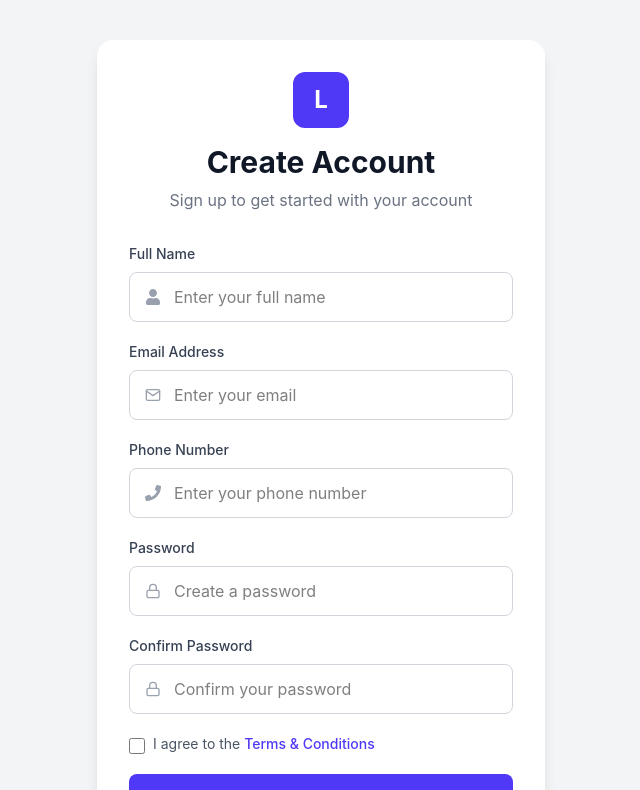
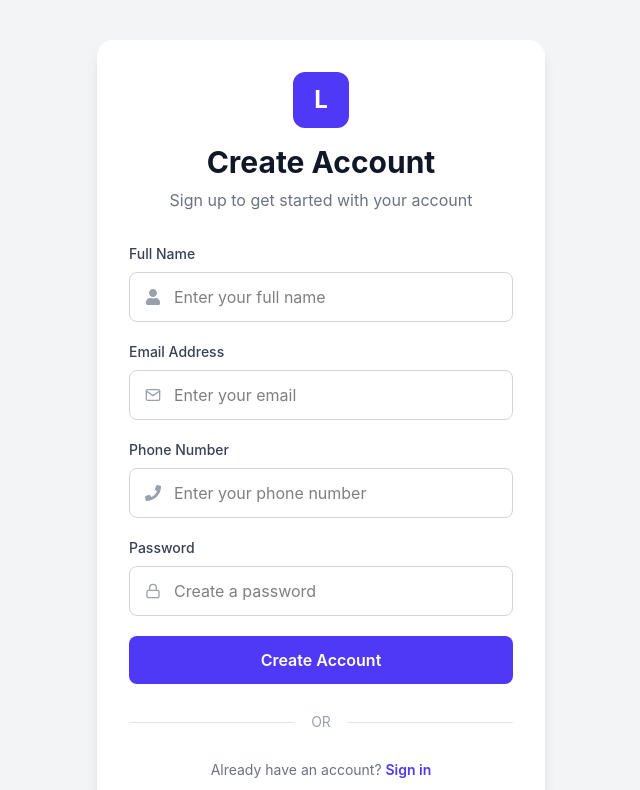
Before and after one commit to moshiurhossain/LMS-FRONTEND, a React (Vite) app: page /auth in a window 1280 px wide. Shown: the top 790 px of the page, without its empty margins (319-959 px from the left). Built offline with nearby package versions, Linux system fonts and the light colour scheme.

Commit message:
signup page func added

```diff
--- a/src/pages/Signup.jsx
+++ b/src/pages/Signup.jsx
@@ -2,8 +2,31 @@
 
 import { FaUser, FaPhone } from "react-icons/fa";
 import { FiMail, FiLock } from "react-icons/fi";
+import { useSignupApiMutation } from "../service/api";
+import { useState } from "react";
 
 const Signup = () => {
+  // signup api mutation
+  const [signupApi] = useSignupApiMutation()
+  // get data from body
+  const [formData,setFormData] = useState(
+    {
+    name :"",
+    email:"",
+    password:"",
+    phone:"",
+    }
+  )
+  const handleSignup = async (e)=>{
+   e.preventDefault();
+   try{
+   const res = await signupApi(formData).unwrap()
+   console.log(res)
+   }catch(err){
+    console.log( 'ERROR =>',err)
+   }
+
+  }
   return (
     <div className="min-h-screen bg-gray-100 flex items-center justify-center px-4 py-10">
       <div className="w-full max-w-md bg-white rounded-2xl shadow-lg p-8">
@@ -39,6 +62,7 @@ const Signup = () => {
                 type="text"
                 placeholder="Enter your full name"
                 className="w-full pl-11 pr-4 py-3 border border-gray-300 rounded-lg outline-none focus:ring-2 focus:ring-indigo-500 focus:border-indigo-500 transition"
+                onChange={(e)=>setFormData((prev)=>({...prev,name:e.target.value}))}
               />
             </div>
           </div>
@@ -56,6 +80,7 @@ const Signup = () => {
                 type="email"
                 placeholder="Enter your email"
                 className="w-full pl-11 pr-4 py-3 border border-gray-300 rounded-lg outline-none focus:ring-2 focus:ring-indigo-500 focus:border-indigo-500 transition"
+                onChange={(e)=>setFormData((prev)=>({...prev,email:e.target.value}))}
               />
             </div>
           </div>
@@ -73,7 +98,8 @@ const Signup = () => {
                 type="tel"
                 placeholder="Enter your phone number"
                 className="w-full pl-11 pr-4 py-3 border border-gray-300 rounded-lg outline-none focus:ring-2 focus:ring-indigo-500 focus:border-indigo-500 transition"
-              />
+                onChange={(e)=>setFormData((prev)=>({...prev,phone:e.target.value}))}
+             />
             </div>
           </div>
 
@@ -90,49 +116,22 @@ const Signup = () => {
                 type="password"
                 placeholder="Create a password"
                 className="w-full pl-11 pr-4 py-3 border border-gray-300 rounded-lg outline-none focus:ring-2 focus:ring-indigo-500 focus:border-indigo-500 transition"
-              />
+                onChange={(e)=>setFormData((prev)=>({...prev,password:e.target.value}))}
+             />
             </div>
           </div>
 
           {/* Confirm Password */}
-          <div>
-            <label className="block text-sm font-medium text-gray-700 mb-2">
-              Confirm Password
-            </label>
 
-            <div className="relative">
-              <FiLock className="absolute left-4 top-1/2 -translate-y-1/2 text-gray-400" />
-
-              <input
-                type="password"
-                placeholder="Confirm your password"
-                className="w-full pl-11 pr-4 py-3 border border-gray-300 rounded-lg outline-none focus:ring-2 focus:ring-indigo-500 focus:border-indigo-500 transition"
-              />
-            </div>
-          </div>
 
           {/* Terms */}
-          <div className="flex items-start gap-2">
-            <input
-              type="checkbox"
-              className="w-4 h-4 mt-1 accent-indigo-600"
-            />
 
-            <p className="text-sm text-gray-600">
-              I agree to the{" "}
-              <button
-                type="button"
-                className="text-indigo-600 font-medium hover:text-indigo-700"
-              >
-                Terms & Conditions
-              </button>
-            </p>
-          </div>
 
           {/* Signup Button */}
           <button
             type="button"
             className="w-full bg-indigo-600 hover:bg-indigo-700 text-white font-semibold py-3 rounded-lg transition"
+           onClick={handleSignup}
           >
             Create Account
           </button>
--- a/src/service/api.js
+++ b/src/service/api.js
@@ -20,7 +20,7 @@ export const lmsapi = createApi({
             /////Signup/////
             signupApi : builder.mutation({
                  query:(data)=>({
-                    url:'',
+                    url:'auth/signup',
                     method: "POST",
                     body:data,
                  })
```
